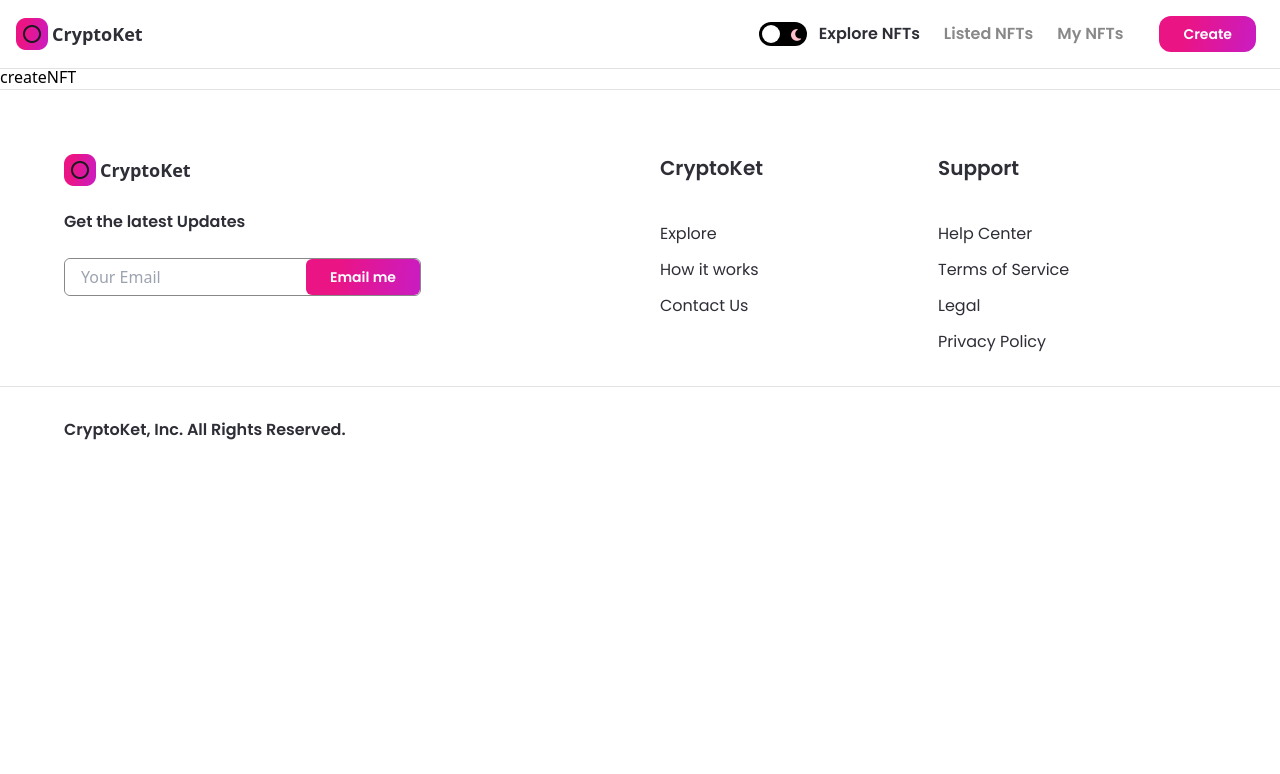
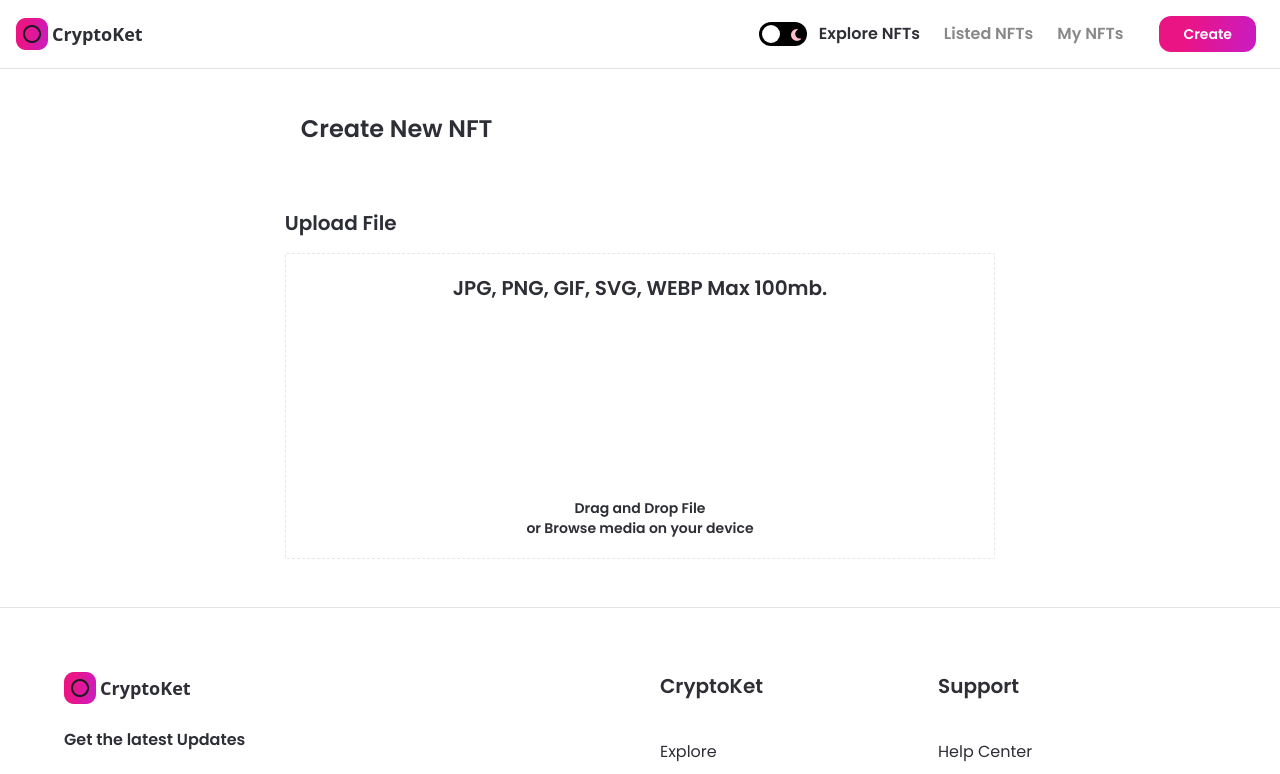
Before and after one commit to AleksaMarjanov/nft_marketplace, a Next.js app: page /create-nft in a window 1280 px wide. Shown: the top 774 px of the page. Built offline with nearby package versions, Linux system fonts and the light colour scheme.

Commit message:
Add Create NFT functionality/Drag&Drop

```diff
--- a/components/NFTCard.jsx
+++ b/components/NFTCard.jsx
@@ -5,7 +5,7 @@ import Link from 'next/link';
 import images from '../assets';
 
 const NFTCard = ({ nft }) => (
-  <Link href={{ pathname: '/nft-details', query: { nft } }}>
+  <Link href={{ pathname: '/nft-details', query: nft }}>
     <div className="flex-1 min-w-215 max-w-max xs:max-w-none sm:w-full sm:min-w-155 minmd:min-w-256 minlg:min-w-327 dark:bg-nft-black-3 bg-white rounded-2xl p-4 m-4 minlg:m-8 sm:my-2 sm:mx-2 cursor-pointer shadow-md">
       <div className="relative w-full h-52 sm:h-36 xs:h-56 minmd:h-60 minlg:h-300 rounded-2xl overflow-hidden">
         <Image
--- a/package.json
+++ b/package.json
@@ -9,10 +9,12 @@
     "lint": "next lint"
   },
   "dependencies": {
+    "dropzone": "^6.0.0-beta.2",
     "next": "12.1.6",
     "next-themes": "^0.2.0",
     "react": "18.2.0",
     "react-dom": "18.2.0",
+    "react-dropzone": "^14.2.1",
     "swc-loader": "^0.2.3"
   },
   "devDependencies": {
--- a/pages/create-nft.js
+++ b/pages/create-nft.js
@@ -1,7 +1,77 @@
-import React from 'react';
+import React, { useState, useMemo, useCallback, useContext } from 'react';
+import { useRouter } from 'next/router';
+import { useDropzone } from 'react-dropzone';
+import Image from 'next/image';
+import { useTheme } from 'next-themes';
 
-const CreateNFT = () => (
-  <div>createNFT</div>
-);
+import { Button } from '../components';
+import images from '../assets';
+
+const CreateNFT = () => {
+  const { theme } = useTheme();
+  const [fileUrl, setFileUrl] = useState(null);
+
+  const onDrop = useCallback(() => {
+    // upload image to IPFS
+  }, []);
+
+  const { getRootProps, getInputProps, isDragActive, isDragAccept, isDragReject } = useDropzone({
+    onDrop,
+    accept: 'image/*',
+    maxSize: 5000000,
+  });
+
+  const fileStyle = useMemo(() => (
+    `dark:bg-nft-black-1 bg-white border dark:border-white
+    border:nft-gray-2 flex flex-col items-center
+     p-5 rounded-sm border-dashed
+     ${isDragActive && 'border-file-active'}
+     ${isDragAccept && 'border-file-accept'}
+     ${isDragReject && 'border-file-reject'}
+     `
+  ), [isDragAccept, isDragActive, isDragReject]);
+
+  return (
+    <div className="flex justify-center sm:px-4 p-12">
+      <div className="w-3/5 md:w-full">
+        <h1 className="font-poppins dark:text-white text-nft-black-1 text-2xl minlg:text-4xl font-semibold ml-4 xs:ml-0">Create New NFT</h1>
+
+        <div className="mt-16">
+          <p className="font-poppins dark:text-white text-nft-black-1 text-xl font-semibold">Upload File</p>
+          <div className="mt-4">
+            <div {...getRootProps()} className={fileStyle}>
+              <input {...getInputProps()} />
+              <div className="flexCenter flex-col text-center">
+                <p className="font-poppins dark:text-white text-nft-black-1 text-xl font-semibold">JPG, PNG, GIF, SVG, WEBP Max 100mb.</p>
+
+                <div className="my-12 w-full flex justify-center">
+                  <Image
+                    src={images.upload}
+                    width={100}
+                    height={100}
+                    objectFit="contain"
+                    alt="file upload"
+                    className={theme === 'light' && 'filter invert'}
+                  />
+                </div>
+
+                <p className="font-poppins dark:text-white text-nft-black-1 text-sm font-semibold">Drag and Drop File</p>
+                <p className="font-poppins dark:text-white text-nft-black-1 text-sm font-semibold">or Browse media on your device</p>
+              </div>
+            </div>
+            {fileUrl && (
+              <aside>
+                <div>
+                  <img src={fileUrl} alt="asset_file" />
+                </div>
+              </aside>
+            )}
+
+          </div>
+        </div>
+      </div>
+    </div>
+  );
+};
 
 export default CreateNFT;
```
Also changed, not shown: 1 other file (tests, documents, lock files or other folders).
